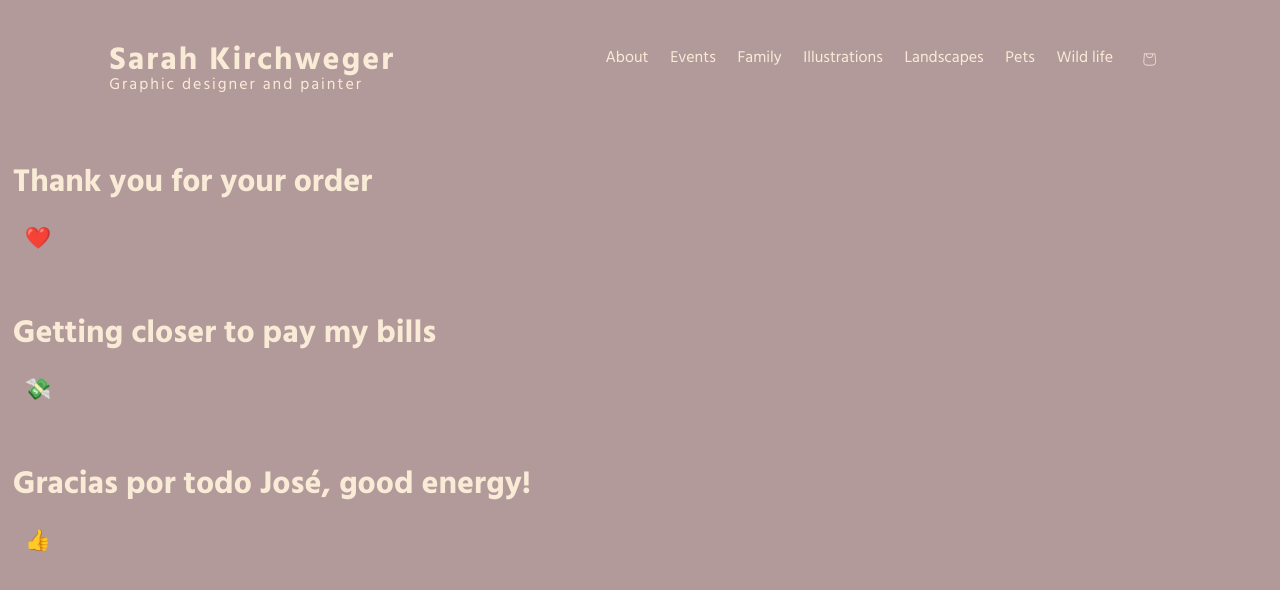
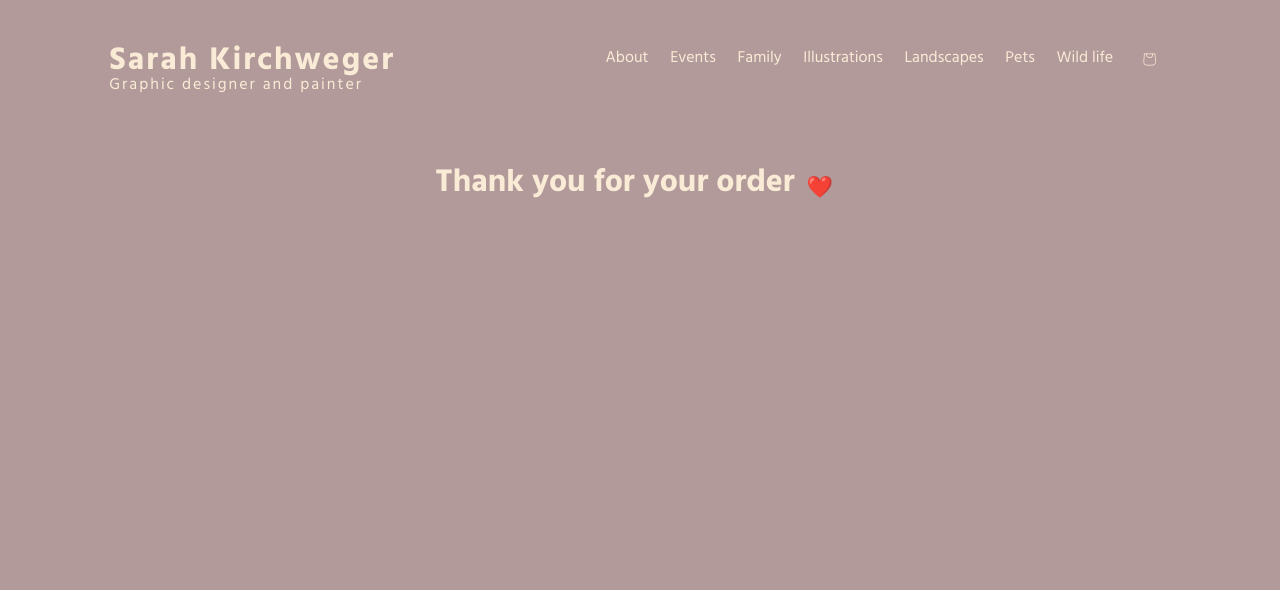
Before and after one commit to Gilsabo/nejxt.js-ecommerce-store, a Next.js app: page /thankyou in a window 1280 px wide. Shown: the top 590 px of the page. Built offline with nearby package versions, Linux system fonts and the light colour scheme; no server answers.

Commit message:
Remove josés content

```diff
--- a/app/thankyou/page.js
+++ b/app/thankyou/page.js
@@ -9,12 +9,6 @@ export default function ThankYouPage() {
     <div className={styles.mainContainer}>
       <h1>Thank you for your order</h1>
       <div className={styles.heart}>❤️</div>
-      <h1>Getting closer to pay my bills</h1>
-      <div className={styles.heart}>💸</div>
-      <div>
-        <h1>Gracias por todo José, good energy!</h1>
-        <div className={styles.heart}>👍</div>
-      </div>
     </div>
   );
 }
--- a/app/thankyou/thankYouPage.module.css
+++ b/app/thankyou/thankYouPage.module.css
@@ -2,7 +2,6 @@
   display: flex;
   justify-content: center;
   color: antiquewhite;
-  flex-direction: column;
 }
 
 @keyframes love {
```
